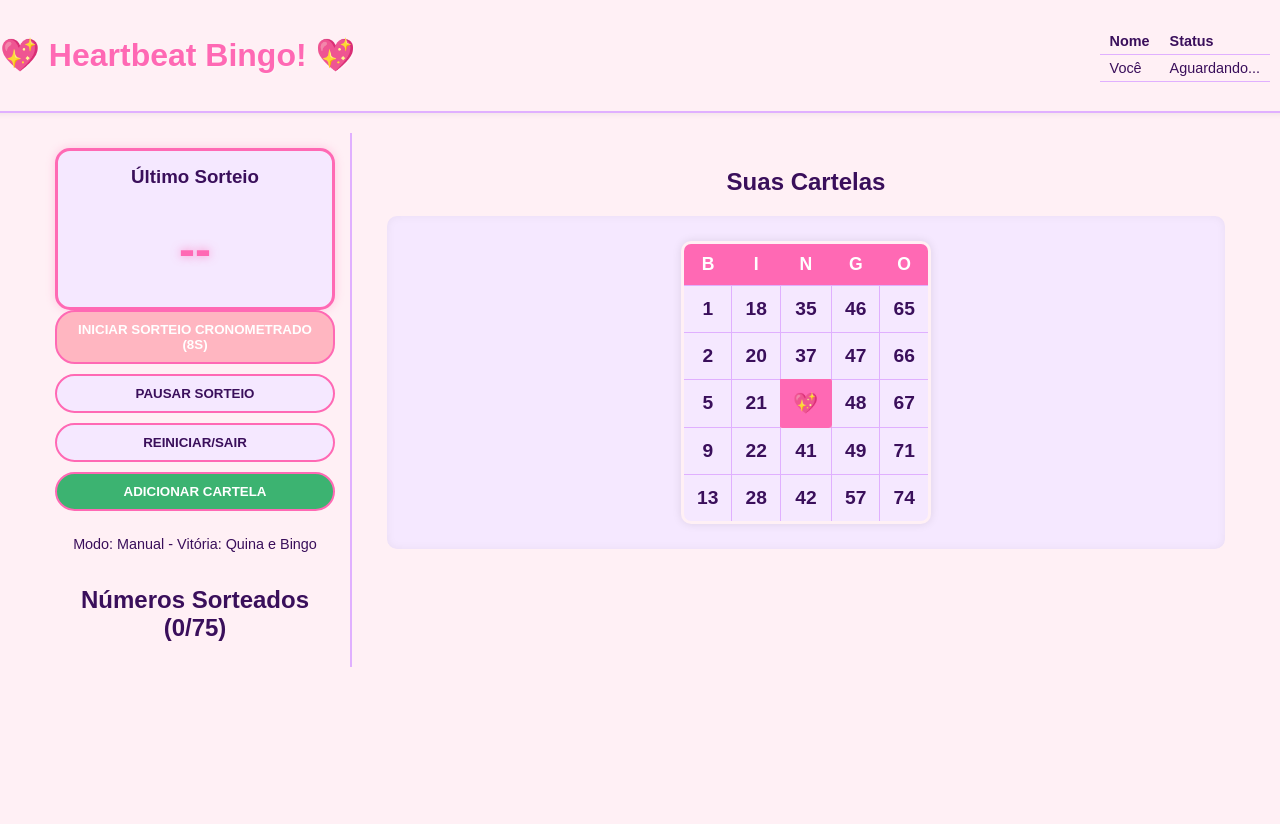
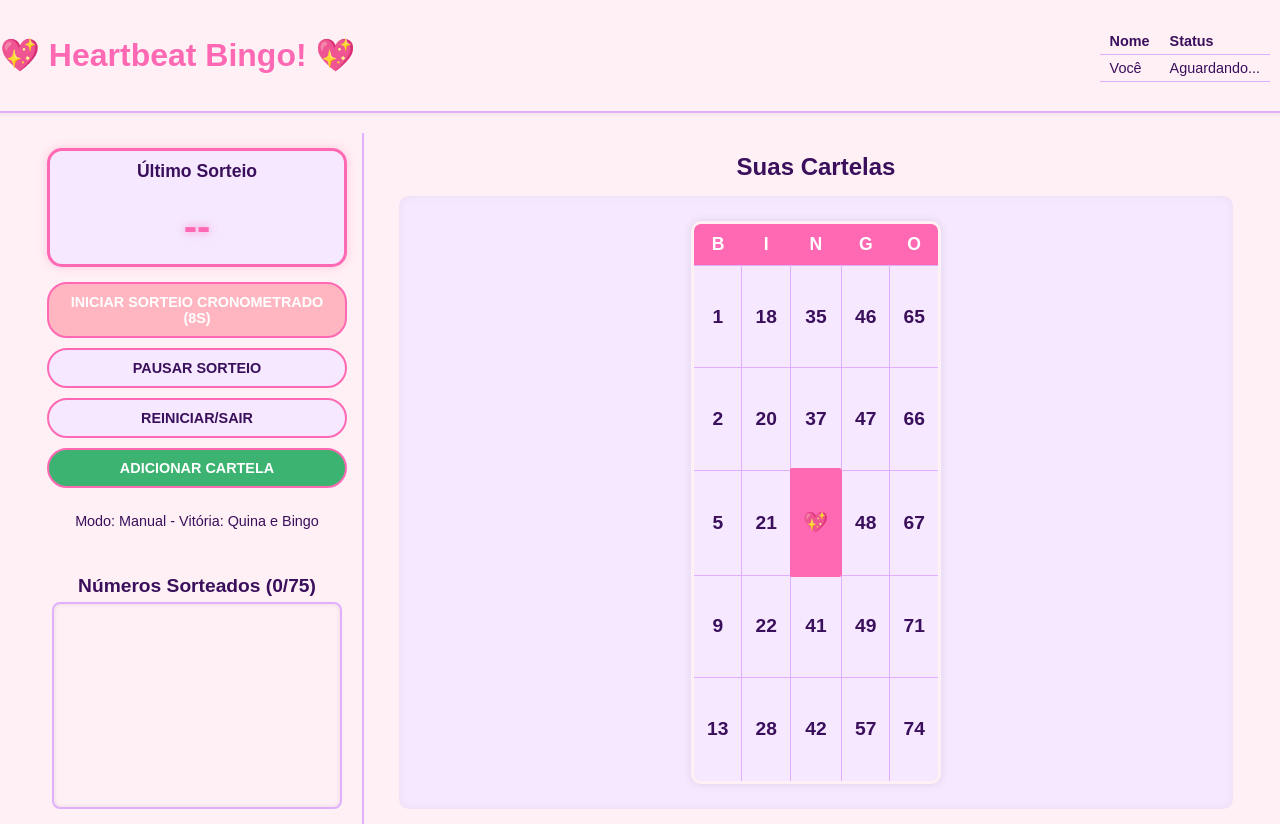
Before and after one commit to edurlima/Heartbeat-Bingo, a website: page public/index.html in a window 1280 px wide. Both pictures are taken after typing "Sample" into the empty fields and a click on the button "INICIAR JOGO". Shown: the top 824 px of the page. Before the commit the page ends 800 px from the top, so only its background shows below. Drawn offline with nearby package versions, Linux system fonts and the light colour scheme; no server answers.

Commit message:
Update style.css

```diff
--- a/public/style.css
+++ b/public/style.css
@@ -1,25 +1,18 @@
-/* ============================================================================== */
-/* 1. VARIÁVEIS CSS E ANIMAÇÕES GLOBAIS (TEMA ROSA FOFO) */
-/* ============================================================================== */
 :root {
-    /* Cores Fofas e Brilhantes */
-    --cor-principal: #FF69B4;     /* Rosa Choque (Hot Pink) - Destaque Principal */
-    --cor-secundaria: #FFB6C1;   /* Rosa Claro (Light Pink) - Para botões/fundos secundários */
-    --cor-fundo-claro: #FFF0F5;   /* Fundo Brilhante (Floral White) */
-    --cor-fundo-escuro: #F5E8FF;  /* Roxo/Lavanda Suave - Para Contraste */
+    --cor-principal: #FF69B4;
+    --cor-secundaria: #FFB6C1;
+    --cor-fundo-claro: #FFF0F5;
+    --cor-fundo-escuro: #F5E8FF;
 
-    /* Cores de Texto e Borda */
-    --cor-texto-escuro: #3A0F5B;  /* Roxo Escuro - Leitura fácil */
-    --cor-texto-claro: #FFFFFF;    /* Branco */
-    --cor-borda: #E0B0FF;         /* Lavanda Suave - Para Bordas */
+    --cor-texto-escuro: #3A0F5B;
+    --cor-texto-claro: #FFFFFF;
+    --cor-borda: #E0B0FF;
 
-    /* Cores de Alerta */
-    --cor-quina: #FFA07A;         /* Salmão Claro - Quina */
-    --cor-bingo: #3CB371;         /* Verde Médio - Bingo */
-    --cor-alerta: #FFD700;        /* Dourado para avisos */
+    --cor-quina: #FFA07A;
+    --cor-bingo: #3CB371;
+    --cor-alerta: #FFD700;
 }
 
-/* 🌟 Efeito de Brilho (Neon/Soft Glow) 🌟 */
 @keyframes neon-glow {
     0%, 100% {
         box-shadow: 0 0 5px var(--cor-principal), 0 0 10px var(--cor-principal);
@@ -29,15 +22,11 @@
     }
 }
 
-/* Efeito de pulsação para o último número sorteado */
 @keyframes pulse {
     0% { transform: scale(1); }
     100% { transform: scale(1.05); }
 }
 
-/* ============================================================================== */
-/* 2. ESTILOS GLOBAIS E LAYOUT DA APLICAÇÃO */
-/* ============================================================================== */
 body {
     background-color: var(--cor-fundo-claro);
     color: var(--cor-texto-escuro);
@@ -50,7 +39,6 @@ body {
     min-height: 100vh;
 }
 
-/* Cabeçalho Principal */
 .main-header {
     width: 100%;
     padding: 15px 30px;
@@ -67,37 +55,21 @@ body {
     text-shadow: 1px 1px 2px rgba(255, 255, 255, 0.5);
 }
 
-/* Container de Jogador (Placar Multiplayer) */
 .player-info {
     font-size: 0.9em;
     padding: 5px 10px;
 }
-
 #placar-multiplayer table {
     border-collapse: collapse;
     width: 100%;
     max-width: 300px;
 }
-
 #placar-multiplayer th, #placar-multiplayer td {
     padding: 5px 10px;
     text-align: left;
     border-bottom: 1px solid var(--cor-borda);
 }
 
-.vencedor-linha {
-    background-color: var(--cor-fundo-escuro);
-}
-
-.vencedor {
-    color: var(--cor-bingo);
-    font-weight: bold;
-}
-
-
-/* ============================================================================== */
-/* 3. MENU INICIAL */
-/* ============================================================================== */
 .menu-container {
     padding: 30px;
     background-color: var(--cor-fundo-claro);
@@ -129,45 +101,39 @@ body {
     margin: 15px 0;
 }
 
-
-/* ============================================================================== */
-/* 4. LAYOUT DO JOGO PRINCIPAL (NOVO LAYOUT) */
-/* ============================================================================== */
 .game-container {
     display: flex;
-    max-width: 1200px;
     width: 95%;
+    max-width: 1400px;
     margin-top: 20px;
     gap: 20px;
+    flex-grow: 1;
+    min-height: 80vh;
 }
 
 .game-left-panel {
-    /* Ajustado para caber os botões */
-    flex-basis: 280px;
+    flex-basis: 300px;
     padding: 15px;
     border-right: 2px solid var(--cor-borda);
+
+    display: flex;
+    flex-direction: column;
+    gap: 15px;
 }
 
 .game-center-panel {
     flex-grow: 1;
     padding: 15px;
+    display: flex;
+    flex-direction: column;
+    overflow-y: auto;
 }
 
-/* ============================================================================== */
-/* 5. VISOR E CONTROLES */
-/* ============================================================================== */
-.controles-jogo {
-    display: flex;
-    flex-direction: column;
-    gap: 10px;
-}
-
-/* Estilo para o Visor do Último Sorteio */
 .visor-sorteador {
     background-color: var(--cor-fundo-escuro);
     border: 3px solid var(--cor-principal);
     border-radius: 15px;
-    padding: 15px;
+    padding: 10px;
     text-align: center;
     box-shadow: 0 0 10px rgba(255, 105, 180, 0.3);
 }
@@ -175,20 +141,26 @@ body {
 .visor-sorteador h3 {
     margin-top: 0;
     color: var(--cor-texto-escuro);
+    font-size: 1.1em;
 }
 
 .display-sorteio {
-    padding: 15px 0;
+    padding: 5px 0;
 }
 
 .numero-sorteado {
-    font-size: 3em;
+    font-size: 2.5em;
     color: var(--cor-principal);
     font-weight: 900;
-    text-shadow: 0 0 10px rgba(255, 105, 180, 0.7);
+    text-shadow: 0 0 8px rgba(255, 105, 180, 0.7);
 }
 
-/* Botões de Controle */
+.controles-jogo {
+    display: flex;
+    flex-direction: column;
+    gap: 10px;
+}
+
 .btn-control, .btn-primary, button[type="submit"] {
     background-color: var(--cor-secundaria);
     color: var(--cor-texto-claro);
@@ -199,6 +171,7 @@ body {
     text-transform: uppercase;
     font-weight: bold;
     transition: all 0.3s;
+    font-size: 0.9em;
 }
 
 .btn-control:disabled {
@@ -228,37 +201,31 @@ body {
     font-size: 0.9em;
 }
 
-/* ============================================================================== */
-/* 6. NOVO BLOCO VISOR E PLACAR CENTRAL */
-/* ============================================================================== */
-.visor-e-placar-container {
-    /* Organiza Visor e Placar um em cima do outro */
+.area-placar-sorteio.placar-lateral {
+    flex-grow: 1;
     display: flex;
     flex-direction: column;
-    align-items: center;
-    width: 100%;
-    margin-bottom: 25px;
+    min-height: 250px;
+    max-height: 500px;
+    padding: 0 5px;
 }
 
-.visor-sorteador.visor-central {
-    /* Estilo para o visor no painel central */
-    width: 250px;
-    margin-bottom: 20px;
+.area-placar-sorteio h2 {
+    text-align: center;
+    margin-bottom: 5px;
+    font-size: 1.2em;
+    flex-shrink: 0;
 }
 
-.area-placar-sorteio {
-    width: 100%;
-    max-width: 900px;
-    text-align: center;
-}
+.placar-bingo-container-externo {
+    flex-grow: 1;
+    overflow-y: auto;
+    padding-right: 5px;
 
-
-/* ============================================================================== */
-/* 7. PLACAR DE NÚMEROS SORTEADOS (B-I-N-G-O) */
-/* ============================================================================== */
-.area-placar-sorteio h2 {
-    text-align: center;
-    margin-bottom: 10px;
+    border: 2px solid var(--cor-borda);
+    border-radius: 8px;
+    background-color: var(--cor-fundo-claro);
+    box-shadow: inset 0 0 5px rgba(0, 0, 0, 0.1);
 }
 
 .placar-bingo-container {
@@ -267,12 +234,7 @@ body {
     justify-content: space-around;
     align-items: flex-start;
     width: 100%;
-    margin-top: 15px;
-    padding: 15px 10px;
-    border: 2px solid var(--cor-borda);
-    border-radius: 12px;
-    background-color: var(--cor-fundo-claro);
-    box-shadow: 0 0 8px rgba(224, 176, 255, 0.6);
+    padding: 10px 0;
 }
 
 .placar-coluna {
@@ -285,43 +247,38 @@ body {
 }
 
 .placar-coluna h3 {
-    font-size: 1.4em;
-    font-weight: bold;
+    font-size: 1.2em;
     color: var(--cor-principal);
-    margin-bottom: 8px;
-    padding-bottom: 5px;
-    border-bottom: 2px solid var(--cor-principal);
+    margin-bottom: 5px;
+    padding-bottom: 3px;
+    border-bottom: 1px solid var(--cor-principal);
     width: 80%;
 }
 
 .placar-coluna span {
-    font-size: 1em;
-    margin: 3px 0;
-    padding: 4px 6px;
-    border-radius: 6px;
+    font-size: 0.9em;
+    margin: 2px 0;
+    padding: 3px 5px;
+    border-radius: 4px;
     background-color: var(--cor-secundaria);
     color: var(--cor-texto-claro);
-    width: 95%;
-    box-shadow: 0 0 5px rgba(255, 255, 255, 0.8);
+    width: 90%;
     font-weight: bold;
 }
 
-
-/* ============================================================================== */
-/* 8. ESTILOS DA CARTELA DE BINGO (LADO A LADO) */
-/* ============================================================================== */
 .titulo-cartelas {
     text-align: center;
-    margin-top: 20px;
+    margin-top: 5px;
     margin-bottom: 15px;
+    flex-shrink: 0;
 }
 
 .cartelas-agrupadas {
+    flex-grow: 1;
     display: flex;
-    flex-wrap: wrap; /* CRÍTICO: Permite que as cartelas quebrem a linha */
-    justify-content: center; /* Centraliza as cartelas */
+    flex-wrap: wrap;
+    justify-content: center;
     gap: 25px;
-    margin-top: 20px;
     padding: 15px;
     background-color: var(--cor-fundo-escuro);
     border-radius: 10px;
@@ -364,7 +321,6 @@ body {
     color: var(--cor-texto-claro);
 }
 
-/* --- ESTILO PARA CÉLULAS MARCADAS --- */
 .cartela-celula.marcado {
     background-color: var(--cor-principal) !important;
     color: var(--cor-texto-claro) !important;
@@ -374,7 +330,6 @@ body {
     transition: transform 0.2s;
 }
 
-/* EFEITOS VISUAIS DE BINGO/QUINA */
 .cartela-exemplo.efeito-quina {
     box-shadow: 0 0 15px var(--cor-quina), 0 0 5px var(--cor-quina);
 }
@@ -384,10 +339,6 @@ body {
     animation: neon-glow 1s infinite alternate;
 }
 
-
-/* ============================================================================== */
-/* 9. TOAST DE NOTIFICAÇÃO */
-/* ============================================================================== */
 .notificacao-toast {
     visibility: hidden;
     min-width: 250px;
```
